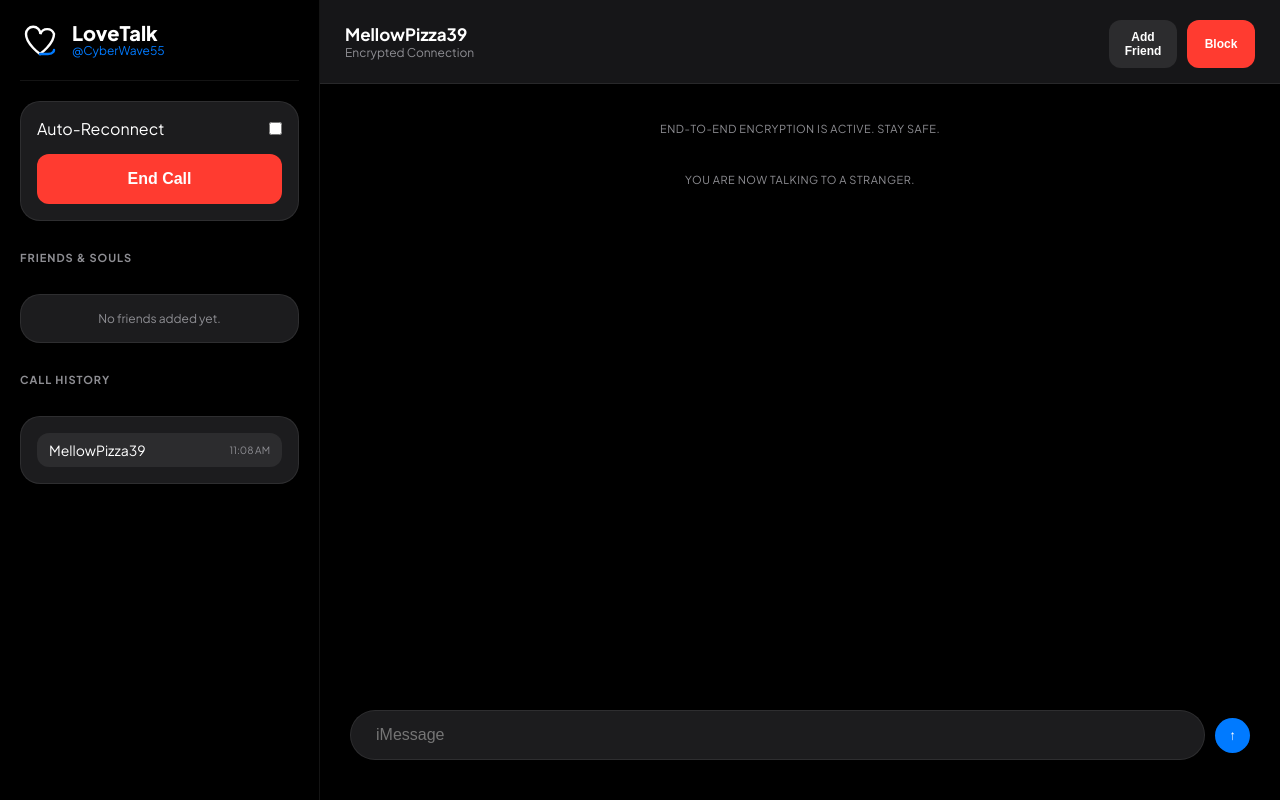
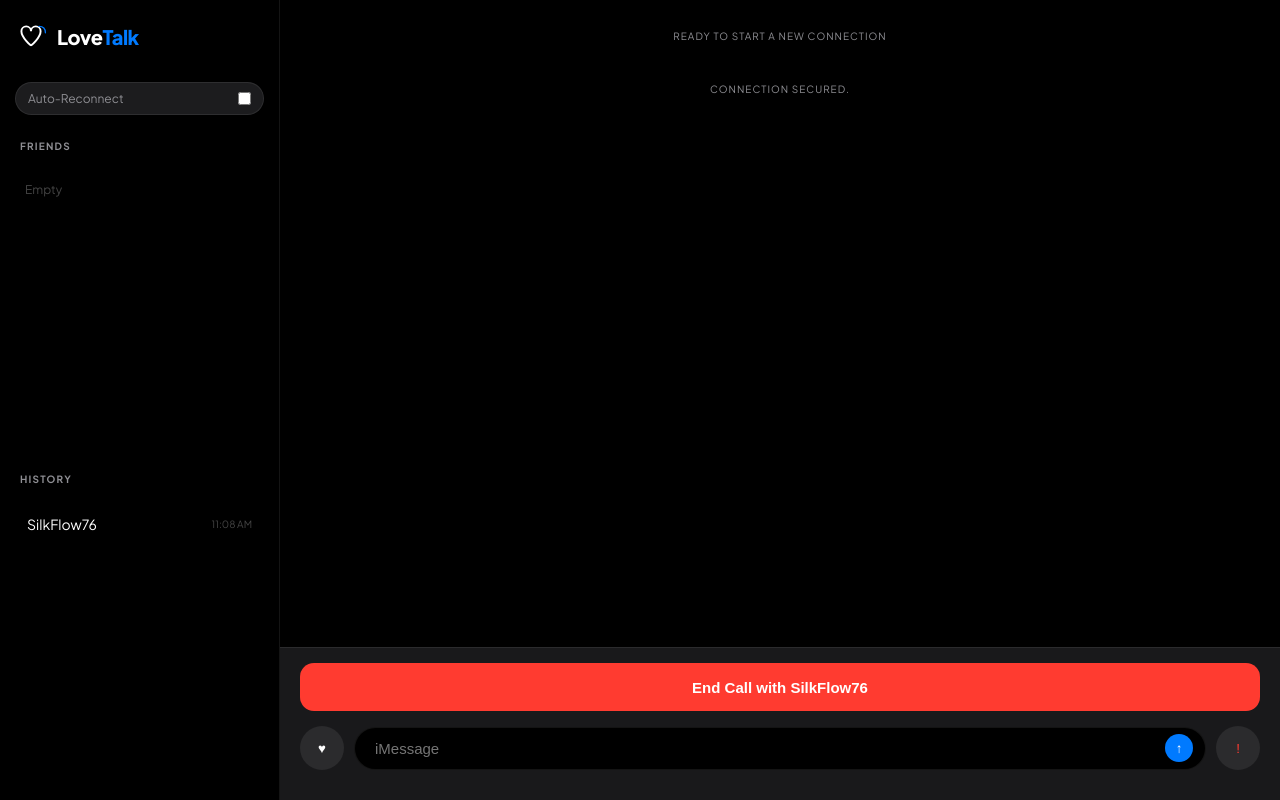
Before and after one commit to gloryfromabove23/LoveTalk, a website: page index.html in a window 1280 px wide. Both pictures are taken after a click on the button "Start Discovery". Shown: the top 800 px of the page. Drawn offline with Linux system fonts and the light colour scheme.

Commit message:
Update index.html

```diff
--- a/index.html
+++ b/index.html
@@ -3,13 +3,13 @@
 <head>
 <meta charset="UTF-8">
 <meta name="viewport" content="width=device-width, initial-scale=1.0, maximum-scale=1.0, user-scalable=no">
-<title>LoveTalk | Connect</title>
-<link href="https://fonts.googleapis.com/css2?family=Plus+Jakarta+Sans:wght@400;500;600;700;800&display=swap" rel="stylesheet">
+<title>LoveTalk | Connection Refined</title>
+<link href="https://fonts.googleapis.com/css2?family=Plus+Jakarta+Sans:wght@400;600;700;800&display=swap" rel="stylesheet">
 <style>
 :root {
     --bg: #000000;
     --card: #1c1c1e;
-    --card-light: #2c2c2e;
+    --card-hover: #2c2c2e;
     --text: #ffffff;
     --text-dim: #8e8e93;
     --ios-blue: #007aff;
@@ -29,188 +29,175 @@ body {
     overflow: hidden;
 }
 
-/* SIDEBAR NAVIGATION (IPHONE STYLE) */
+/* SIDEBAR - CLEANER & TIGHTER */
 #sidebar {
-    width: 320px;
+    width: 280px;
     background: #000;
     border-right: 1px solid var(--glass);
     display: flex;
     flex-direction: column;
-    padding: 20px;
-    gap: 20px;
+    padding: 20px 15px;
+    gap: 15px;
 }
 
-header { display: flex; align-items: center; gap: 12px; padding-bottom: 20px; border-bottom: 1px solid var(--glass); }
-.logo-svg { width: 40px; height: 40px; }
+.logo-container { display: flex; align-items: center; gap: 10px; padding-bottom: 15px; }
+.logo-icon { width: 32px; height: 32px; fill: none; stroke: white; stroke-width: 6; }
+.logo-text { font-size: 20px; font-weight: 800; letter-spacing: -0.5px; }
+.logo-text span { color: var(--ios-blue); }
 
-.section-label { font-size: 11px; font-weight: 700; color: var(--text-dim); text-transform: uppercase; letter-spacing: 1px; margin-top: 10px; }
+.section-label { font-size: 10px; font-weight: 700; color: var(--text-dim); text-transform: uppercase; letter-spacing: 1.2px; margin: 10px 5px 5px; }
 
-/* PANEL CARDS */
-.panel { background: var(--card); border-radius: 20px; padding: 16px; border: 1px solid var(--glass); }
+.panel { background: var(--card); border-radius: 18px; padding: 12px; border: 1px solid var(--glass); }
 
-.list-container { max-height: 150px; overflow-y: auto; display: flex; flex-direction: column; gap: 8px; margin-top: 10px; }
+.scroll-list { flex: 1; overflow-y: auto; display: flex; flex-direction: column; gap: 4px; }
 .list-item {
     display: flex; justify-content: space-between; align-items: center;
-    padding: 8px 12px; background: var(--card-light); border-radius: 12px; font-size: 14px;
+    padding: 10px 12px; border-radius: 12px; font-size: 14px; cursor: pointer; transition: 0.2s;
+}
+.list-item:hover { background: var(--card-hover); }
+
+/* MAIN APP */
+#mainApp { flex: 1; display: flex; flex-direction: column; position: relative; background: #000; }
+
+#msgBox { flex: 1; overflow-y: auto; padding: 20px; display: flex; flex-direction: column; gap: 10px; }
+.bubble { max-width: 75%; padding: 10px 16px; border-radius: 20px; font-size: 15px; line-height: 1.4; }
+.mine { align-self: flex-end; background: var(--ios-blue); color: white; border-bottom-right-radius: 4px; }
+.other { align-self: flex-start; background: #262629; color: white; border-bottom-left-radius: 4px; }
+.sys { align-self: center; font-size: 10px; color: var(--text-dim); text-transform: uppercase; letter-spacing: 1px; margin: 10px 0; }
+
+/* BOTTOM HUB - EVERYTHING AT THUMB REACH */
+.bottom-hub {
+    background: rgba(28, 28, 30, 0.9);
+    backdrop-filter: blur(25px);
+    border-top: 1px solid var(--glass);
+    padding: 15px 20px 30px;
+    display: flex;
+    flex-direction: column;
+    gap: 15px;
 }
 
-/* CHAT AREA */
-#mainApp { flex: 1; display: flex; flex-direction: column; background: #000; position: relative; }
+.interaction-row { display: flex; align-items: center; gap: 10px; }
 
-.chat-header {
-    padding: 15px 25px; display: flex; justify-content: space-between; align-items: center;
-    background: rgba(28, 28, 30, 0.8); backdrop-filter: blur(20px); border-bottom: 1px solid var(--glass);
+.ios-input-wrap { flex: 1; background: #000; border-radius: 22px; padding: 4px 12px; border: 1px solid var(--glass); display: flex; align-items: center; }
+.ios-input-wrap input { flex: 1; background: none; border: none; color: white; padding: 8px; outline: none; font-size: 15px; }
+
+.action-bar { display: flex; gap: 8px; }
+.circle-btn {
+    width: 44px; height: 44px; border-radius: 50%; border: none;
+    display: flex; align-items: center; justify-content: center; cursor: pointer; transition: 0.2s;
 }
+.call-btn { width: 100%; border-radius: 14px; height: 48px; font-weight: 700; font-size: 15px; border: none; color: white; transition: 0.3s; }
+.bg-blue { background: var(--ios-blue); }
+.bg-red { background: var(--ios-red); }
+.bg-glass { background: var(--glass); color: white; }
 
-#msgBox { flex: 1; overflow-y: auto; padding: 25px; display: flex; flex-direction: column; gap: 12px; }
-.bubble { max-width: 70%; padding: 12px 18px; border-radius: 22px; font-size: 16px; line-height: 1.4; }
-.mine { align-self: flex-end; background: var(--ios-blue); color: white; border-bottom-right-radius: 4px; }
-.other { align-self: flex-start; background: var(--card-light); color: white; border-bottom-left-radius: 4px; }
-.sys { align-self: center; font-size: 11px; color: var(--text-dim); background: transparent; text-transform: uppercase; letter-spacing: 0.5px; }
+/* OVERLAY MENU */
+#actionSheet {
+    position: absolute; bottom: 0; left: 0; right: 0; background: #1c1c1e;
+    border-radius: 20px 20px 0 0; transform: translateY(100%);
+    transition: transform 0.3s cubic-bezier(0.4, 0, 0.2, 1); padding: 20px; z-index: 1000;
+}
+#actionSheet.active { transform: translateY(0); }
+.sheet-btn { width: 100%; padding: 15px; border-radius: 12px; border: none; background: var(--card-light); color: white; font-size: 16px; margin-bottom: 10px; font-weight: 600; cursor: pointer; }
 
-/* CONTROLS */
-.btn-row { display: flex; gap: 10px; margin-top: 5px; }
-.action-btn {
-    flex: 1; padding: 10px; border-radius: 12px; border: none; font-size: 12px; font-weight: 600;
-    cursor: pointer; transition: 0.2s; color: white; background: var(--card-light);
-}
-.action-btn:active { transform: scale(0.95); opacity: 0.8; }
-.btn-blue { background: var(--ios-blue); }
-.btn-red { background: var(--ios-red); }
-
-.input-area { padding: 20px 30px 40px; display: flex; gap: 10px; align-items: center; }
-.ios-input-wrap { flex: 1; background: var(--card); border-radius: 25px; padding: 5px 15px; border: 1px solid var(--glass); display: flex; }
-.ios-input-wrap input { flex: 1; background: none; border: none; color: white; padding: 10px; outline: none; font-size: 16px; }
-
-/* MODALS / OVERLAYS */
-@media (max-width: 900px) {
+@media (max-width: 800px) {
     body { flex-direction: column; }
-    #sidebar { width: 100%; height: auto; border-right: none; border-bottom: 1px solid var(--glass); }
+    #sidebar { width: 100%; border-right: none; border-bottom: 1px solid var(--glass); height: 180px; }
 }
 </style>
 </head>
 <body>
 
 <aside id="sidebar">
-    <header>
-        <svg class="logo-svg" viewBox="0 0 100 100">
-            <path d="M50 85 C50 85 15 60 15 35 A18 18 0 0 1 51 35 A18 18 0 0 1 85 35 C85 60 50 85 50 85" fill="none" stroke="white" stroke-width="6" stroke-linecap="round"/>
-            <path d="M50 85 L70 85 C85 85 85 75 85 75" fill="none" stroke="#007aff" stroke-width="6" stroke-linecap="round"/>
+    <div class="logo-container">
+        <svg class="logo-icon" viewBox="0 0 100 100">
+            <path d="M50 80 C50 80 20 55 20 35 A15 15 0 0 1 50 35 A15 15 0 0 1 80 35 C80 55 50 80 50 80" stroke="white" stroke-width="6"/>
+            <path d="M75 20 Q95 20 95 40" stroke="#007aff" stroke-width="4" stroke-linecap="round"/>
         </svg>
-        <div style="line-height: 1.1;">
-            <h1 style="font-size: 20px; font-weight: 800;">LoveTalk</h1>
-            <p id="myId" style="font-size: 12px; color: var(--ios-blue);">@guest</p>
-        </div>
-    </header>
-
-    <div class="panel">
-        <div style="display:flex; justify-content:space-between; align-items:center;">
-            <span class="label">Auto-Reconnect</span>
-            <input type="checkbox" id="autoCall" style="accent-color: var(--ios-green);">
-        </div>
-        <button id="mainToggle" onclick="toggleConnect()" class="action-btn btn-blue" style="width:100%; margin-top:15px; height:50px; font-size:16px;">Start Discovery</button>
+        <h1 class="logo-text">Love<span>Talk</span></h1>
     </div>
 
-    <p class="section-label">Friends & Souls</p>
-    <div class="panel list-container" id="friendList">
-        <div style="text-align:center; color:var(--text-dim); font-size:12px;">No friends added yet.</div>
+    <div class="panel" style="padding: 8px 12px; display: flex; justify-content: space-between; align-items: center;">
+        <span style="font-size: 12px; color: var(--text-dim);">Auto-Reconnect</span>
+        <input type="checkbox" id="autoCall" style="accent-color: var(--ios-green);">
     </div>
 
-    <p class="section-label">Call History</p>
-    <div class="panel list-container" id="historyList">
-        <div style="text-align:center; color:var(--text-dim); font-size:12px;">Recent calls appear here.</div>
-    </div>
+    <p class="section-label">Friends</p>
+    <div class="scroll-list" id="friendList"></div>
+
+    <p class="section-label">History</p>
+    <div class="scroll-list" id="historyList"></div>
 </aside>
 
 <main id="mainApp">
-    <div class="chat-header">
-        <div>
-            <h2 id="peerDisplay" style="font-size: 17px; font-weight: 700;">Discovery Idle</h2>
-            <p id="peerStatus" style="font-size: 12px; color: var(--text-dim);">Find someone new...</p>
-        </div>
-        <div class="btn-row" id="peerActions" style="display:none;">
-            <button class="action-btn" onclick="addFriend()">Add Friend</button>
-            <button class="action-btn btn-red" onclick="blockReport()">Block</button>
+    <div id="msgBox">
+        <div class="sys">Ready to start a new connection</div>
+    </div>
+
+    <div class="bottom-hub">
+        <button id="mainToggle" onclick="toggleConnect()" class="call-btn bg-blue">Start Discovery</button>
+
+        <div id="activeControls" style="display: none; flex-direction: column; gap: 12px;">
+            <div class="interaction-row">
+                <button class="circle-btn bg-glass" onclick="addFriend()" title="Add Friend">♥</button>
+                <div class="ios-input-wrap">
+                    <input type="text" id="msgInput" placeholder="iMessage" onkeydown="if(event.key==='Enter')sendMsg()">
+                    <button onclick="sendMsg()" style="background:var(--ios-blue); border:none; color:white; width:28px; height:28px; border-radius:50%; cursor:pointer;">↑</button>
+                </div>
+                <button class="circle-btn bg-glass" onclick="blockReport()" style="color:var(--ios-red)">!</button>
+            </div>
         </div>
     </div>
 
-    <div id="msgBox">
-        <div class="bubble sys">End-to-end encryption is active. Stay safe.</div>
-    </div>
-
-    <div class="input-area">
-        <div class="ios-input-wrap">
-            <input type="text" id="msgInput" placeholder="iMessage" onkeydown="if(event.key==='Enter')sendMsg()">
-        </div>
-        <button onclick="sendMsg()" style="background:var(--ios-blue); border:none; color:white; width:35px; height:35px; border-radius:50%; font-weight:bold; cursor:pointer;">↑</button>
+    <div id="actionSheet">
+        <h3 id="sheetTitle" style="text-align:center; margin-bottom:15px; font-size:14px; color:var(--text-dim);">User Actions</h3>
+        <button class="sheet-btn" style="color:var(--ios-blue)" onclick="callFromSheet()">Start Chat</button>
+        <button class="sheet-btn" style="color:var(--ios-red)" onclick="removeFromSheet()">Remove</button>
+        <button class="sheet-btn" style="background:#3a3a3c" onclick="closeSheet()">Cancel</button>
     </div>
 </main>
 
 <script>
 let activePeer = null;
+let selectedUser = null; // For the action sheet
 let friends = JSON.parse(localStorage.getItem('lt_friends') || '[]');
 let history = JSON.parse(localStorage.getItem('lt_history') || '[]');
-let blocked = JSON.parse(localStorage.getItem('lt_blocked') || '[]');
 
-const adj = ["Golden", "Wild", "Cosmic", "Mellow", "Cyber", "Drunken", "Happy", "Silk"];
-const names = ["Tiger", "Pizza", "Spirit", "Noodle", "Falcon", "Toast", "Echo", "Wave"];
+const adj = ["Cyber", "Neon", "Silk", "Mellow", "Lunar", "Swift"];
+const names = ["Vibe", "Soul", "Ghost", "Echo", "Wave", "Flow"];
 
-function generateName() {
-    return adj[Math.floor(Math.random()*adj.length)] + names[Math.floor(Math.random()*names.length)] + Math.floor(Math.random()*99);
-}
+function genName() { return adj[Math.floor(Math.random()*adj.length)] + names[Math.floor(Math.random()*names.length)] + Math.floor(Math.random()*99); }
 
-function init() {
-    document.getElementById('myId').innerText = "@" + generateName();
-    renderLists();
-}
+function init() { renderLists(); }
 
 function toggleConnect() {
-    if(activePeer) {
-        disconnect();
-    } else {
-        startSearch();
-    }
+    activePeer ? disconnect() : startSearch();
 }
 
 function startSearch() {
     const btn = document.getElementById('mainToggle');
-    const display = document.getElementById('peerDisplay');
     btn.innerText = "Searching...";
-    btn.style.opacity = "0.6";
-    display.innerText = "Connecting...";
+    btn.style.opacity = "0.7";
 
     setTimeout(() => {
-        let newPeer = generateName();
-        if(blocked.includes(newPeer)) return startSearch(); // Skip blocked
-
-        activePeer = newPeer;
-        display.innerText = activePeer;
-        document.getElementById('peerStatus').innerText = "Encrypted Connection";
-        document.getElementById('peerActions').style.display = "flex";
-        btn.innerText = "End Call";
-        btn.className = "action-btn btn-red";
+        activePeer = genName();
+        btn.innerText = "End Call with " + activePeer;
+        btn.className = "call-btn bg-red";
         btn.style.opacity = "1";
-
-        addMsg("You are now talking to a stranger.", "sys");
+        document.getElementById('activeControls').style.display = "flex";
+        addMsg("Connection secured.", "sys");
         addToHistory(activePeer);
-    }, 1500);
+    }, 1200);
 }
 
 function disconnect() {
-    if(!activePeer) return;
-    addMsg("Call ended with " + activePeer, "sys");
+    addMsg("Call ended.", "sys");
     activePeer = null;
-
     const btn = document.getElementById('mainToggle');
     btn.innerText = "Start Discovery";
-    btn.className = "action-btn btn-blue";
-    document.getElementById('peerDisplay').innerText = "Discovery Idle";
-    document.getElementById('peerStatus').innerText = "Find someone new...";
-    document.getElementById('peerActions').style.display = "none";
-
-    if(document.getElementById('autoCall').checked) {
-        setTimeout(startSearch, 1000);
-    }
+    btn.className = "call-btn bg-blue";
+    document.getElementById('activeControls').style.display = "none";
+    if(document.getElementById('autoCall').checked) setTimeout(startSearch, 1000);
 }
 
 function sendMsg() {
@@ -218,10 +205,7 @@ function sendMsg() {
     if(!input.value.trim() || !activePeer) return;
     addMsg(input.value, 'mine');
     input.value = "";
-
-    setTimeout(() => {
-        if(activePeer) addMsg("That sounds interesting!", "other");
-    }, 1200);
+    setTimeout(() => { if(activePeer) addMsg("That's deep.", "other"); }, 1000);
 }
 
 function addMsg(text, type) {
@@ -234,8 +218,7 @@ function addMsg(text, type) {
 }
 
 function addToHistory(name) {
-    history.unshift({name: name, time: new Date().toLocaleTimeString([], {hour: '2-digit', minute:'2-digit'})});
-    if(history.length > 5) history.pop();
+    history = [{name, time: new Date().toLocaleTimeString([], {hour:'2-digit', minute:'2-digit'})}, ...history.filter(i => i.name !== name)].slice(0, 5);
     localStorage.setItem('lt_history', JSON.stringify(history));
     renderLists();
 }
@@ -244,18 +227,8 @@ function addFriend() {
     if(activePeer && !friends.includes(activePeer)) {
         friends.push(activePeer);
         localStorage.setItem('lt_friends', JSON.stringify(friends));
-        alert(activePeer + " added to friends!");
         renderLists();
-    }
-}
-
-function blockReport() {
-    if(activePeer) {
-        if(confirm("Block and report this user?")) {
-            blocked.push(activePeer);
-            localStorage.setItem('lt_blocked', JSON.stringify(blocked));
-            disconnect();
-        }
+        alert("Added to Friends");
     }
 }
 
@@ -263,14 +236,41 @@ function renderLists() {
     const fBox = document.getElementById('friendList');
     const hBox = document.getElementById('historyList');
 
-    if(friends.length > 0) {
-        fBox.innerHTML = friends.map(f => `<div class="list-item"><span>${f}</span><span style="color:var(--ios-green)">●</span></div>`).join('');
-    }
+    fBox.innerHTML = friends.length ? friends.map(f => `<div class="list-item" onclick="openSheet('${f}')"><span>${f}</span><span>♥</span></div>`).join('') : '<div style="font-size:12px;color:#444;padding:10px;">Empty</div>';
 
-    if(history.length > 0) {
-        hBox.innerHTML = history.map(h => `<div class="list-item"><span>${h.name}</span><span style="color:var(--text-dim); font-size:10px;">${h.time}</span></div>`).join('');
-    }
+    hBox.innerHTML = history.length ? history.map(h => `<div class="list-item" onclick="openSheet('${h.name}')"><span>${h.name}</span><span style="font-size:10px;color:#444">${h.time}</span></div>`).join('') : '<div style="font-size:12px;color:#444;padding:10px;">None</div>';
 }
+
+function openSheet(user) {
+    selectedUser = user;
+    document.getElementById('sheetTitle').innerText = "Options for " + user;
+    document.getElementById('actionSheet').classList.add('active');
+}
+
+function closeSheet() { document.getElementById('actionSheet').classList.remove('active'); }
+
+function callFromSheet() {
+    closeSheet();
+    if(activePeer) disconnect();
+    setTimeout(() => {
+        activePeer = selectedUser;
+        document.getElementById('mainToggle').innerText = "End Call with " + activePeer;
+        document.getElementById('mainToggle').className = "call-btn bg-red";
+        document.getElementById('activeControls').style.display = "flex";
+        addMsg("Chat started with friend: " + activePeer, "sys");
+    }, 500);
+}
+
+function removeFromSheet() {
+    friends = friends.filter(f => f !== selectedUser);
+    history = history.filter(h => h.name !== selectedUser);
+    localStorage.setItem('lt_friends', JSON.stringify(friends));
+    localStorage.setItem('lt_history', JSON.stringify(history));
+    renderLists();
+    closeSheet();
+}
+
+function blockReport() { if(confirm("Block user?")) disconnect(); }
 
 init();
 </script>
```
